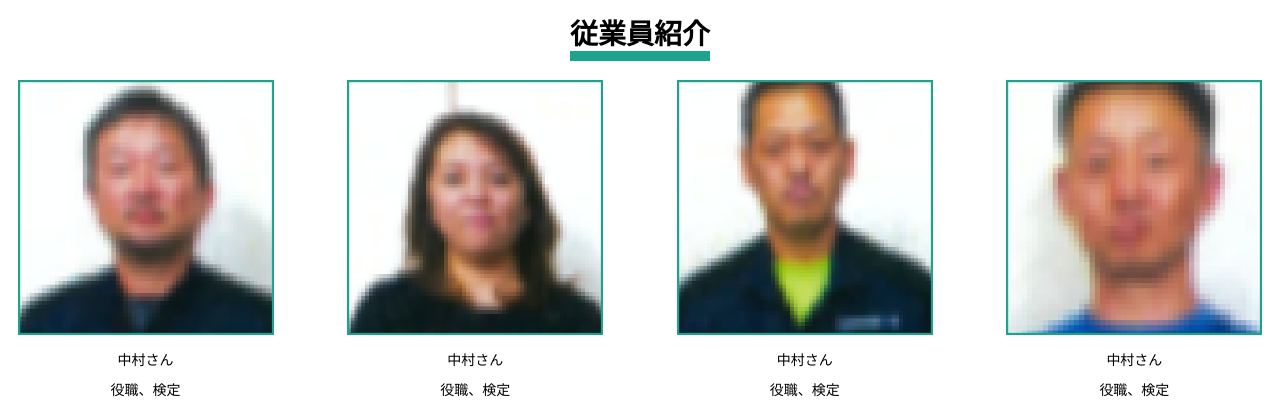
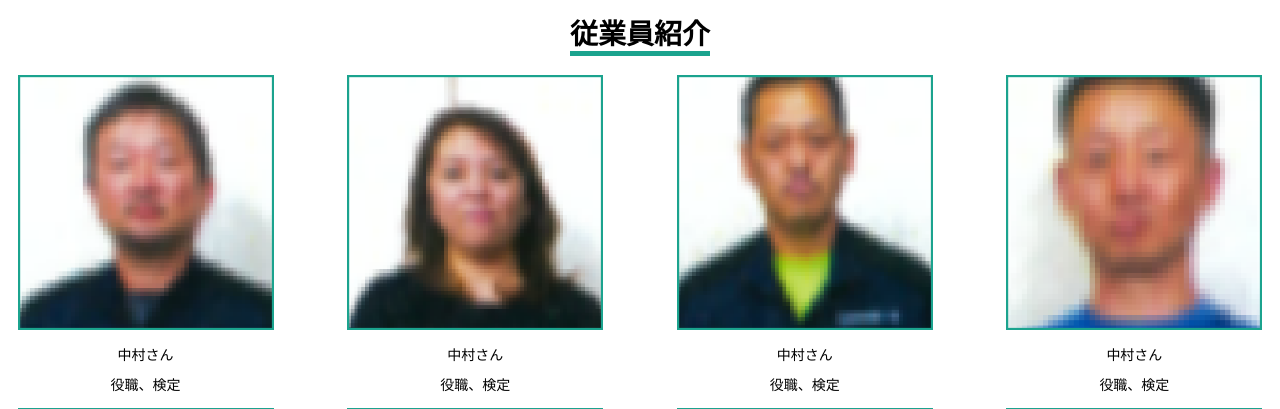
Before and after one commit to Skypeace8585/project_G, a PHP site: page /employee_introduction.html in a window 1280 px wide. Shown: the top 409 px of the page. Run offline with PHP 8.4, Linux system fonts and the light colour scheme.

Commit message:
従業員紹介ページの更新

```diff
--- a/css/employee_introduction.css
+++ b/css/employee_introduction.css
@@ -8,7 +8,7 @@
 #employee h1 {
     text-align: center;
     color: #000;
-    border-bottom:  var( --mainbgcolor) 10px solid;
+    border-bottom:  var( --mainbgcolor) 5px solid;
     display:inline-block;
 }
 #employee #employee_listbox {
--- a/employee_introduction.html
+++ b/employee_introduction.html
@@ -49,7 +49,7 @@
                 <p class="employee_role">役職、検定</p>
             </li>
             <li>
-                <img src="img/employee8.png" alt="従業員の写真">
+                <img src="img/employee8.png" alt="従業員の写真">n
                 <p class="employee_name">中村さん</p>
                 <p class="employee_role">役職、検定</p>
             </li>
```
